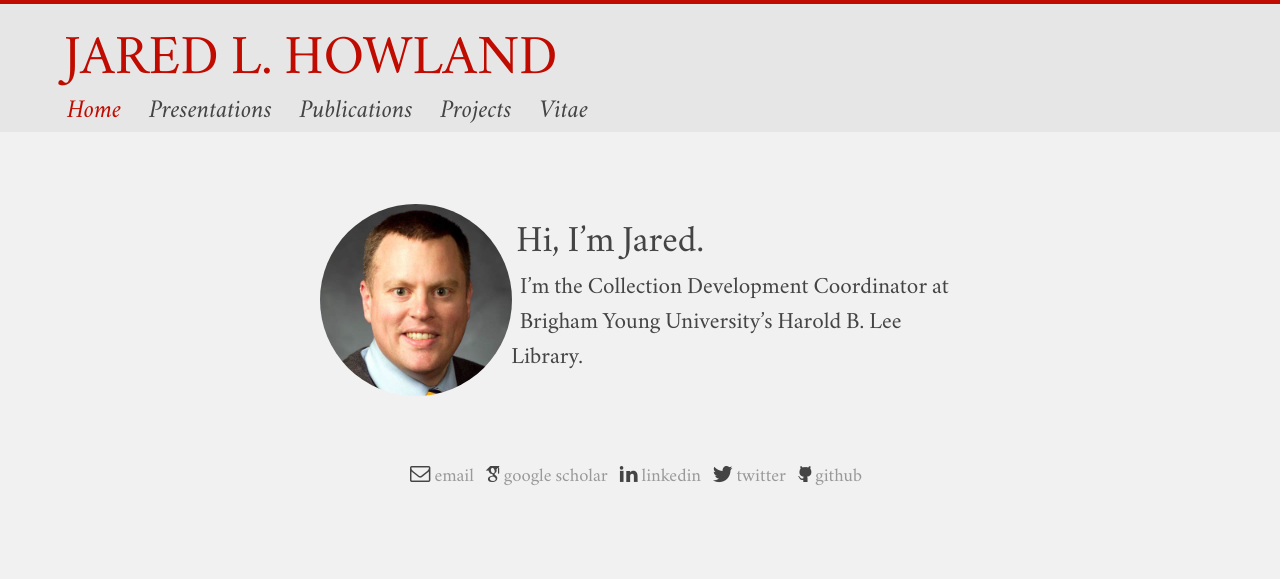
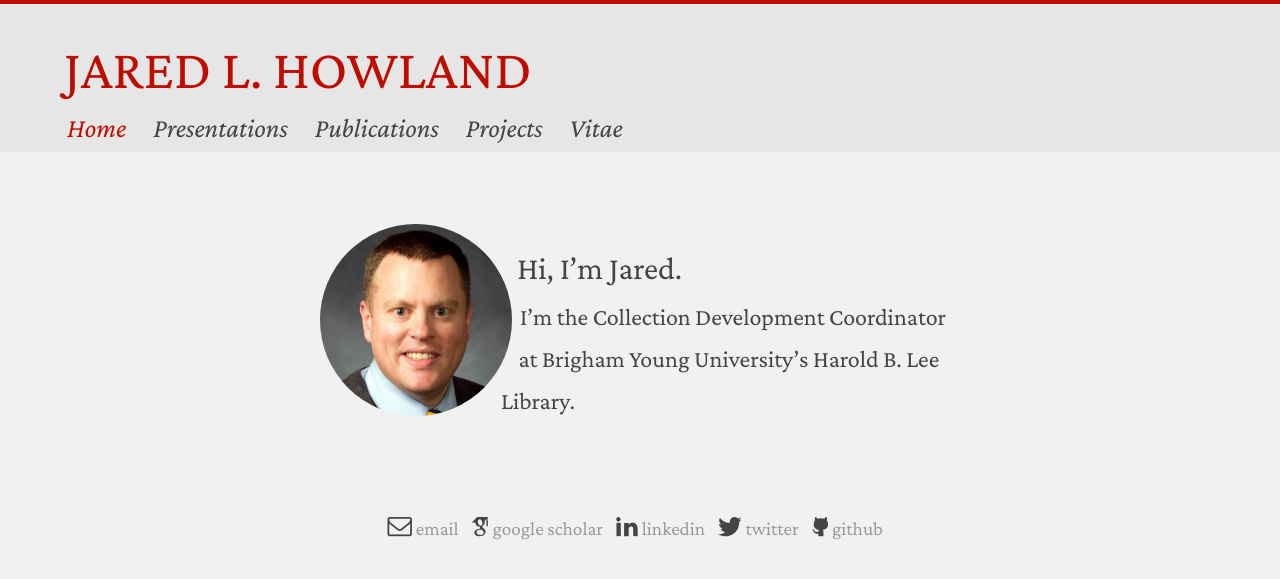
Before and after one commit to jaredhowland/jaredhowland.github.io, a Jekyll site: the page built from content/index.md, in a window 1280 px wide. Shown: the top 579 px of the page. Built offline with Jekyll 4.4.1, drawn with Linux system fonts in a browser that asks for light colours; comment, search, counter and statistics services are not loaded.

Commit message:
[FIX] Adjust default font

```diff
--- a/_includes/head.html
+++ b/_includes/head.html
@@ -4,4 +4,5 @@
 <meta name=description content="{% if page.description %}{{ page.description }}{% else %}{{ site.description}}{% endif %}">
 <meta name=author content="{% if page.author %}{{ page.author }}{% else %}{{ site.author}}{% endif %}">
 <meta name=viewport content="width=device-width, initial-scale=1.0">
-<link rel=stylesheet type=text/css href={{ site.url }}/assets/css/styles.min.css>
+<link rel=stylesheet href="https://fonts.googleapis.com/css?family=Crimson+Pro:400,400i,700&display=swap">
+<link rel=stylesheet href={{ site.url }}/assets/css/styles.min.css>
--- a/_sass/fonts.scss
+++ b/_sass/fonts.scss
@@ -1,21 +1,3 @@
-@font-face {
-  font-family: Crimson;
-  src: url(/assets/fonts/crimson-roman-webfont.woff);
-  font-weight: normal;
-}
-
-@font-face {
-  font-family: Crimson;
-  src: url(/assets/fonts/crimson-bold-webfont.woff);
-  font-weight: bold;
-}
-
-@font-face {
-  font-family: Crimson;
-  src: url(/assets/fonts/crimson-italic-webfont.woff);
-  font-style: italic;
-}
-
 /* Social Media Fonts */
 
 @font-face {
--- a/assets/css/styles.min.scss
+++ b/assets/css/styles.min.scss
@@ -4,7 +4,7 @@ sitemap:
 ---
 // Fonts
 // -------------------------
-$body-font:    Crimson, "Minion Pro", "Hoefler Text", Georgia, serif;
+$body-font:    "Crimson Pro", "Minion Pro", "Hoefler Text", Georgia, serif;
 $heading-font: $body-font;
 
 // Colors
@@ -273,13 +273,13 @@ footer {
 
 @media screen and (min-width: 30rem) {
   body {
-    font-size: 1.125rem;
+    font-size: 1.25rem;
     line-height: 1.6875;
   }
 
   header {
     h1 {
-      font-size: 3rem;
+      font-size: 3.5rem;
     }
   }
 
@@ -297,7 +297,7 @@ footer {
 
 @media screen and (min-width: 48rem) {
   body {
-    font-size: 1.25rem;
+    font-size: 1.5rem;
     line-height: 1.75;
   }
 
```
Also changed, not shown: Gemfile.lock (added).
